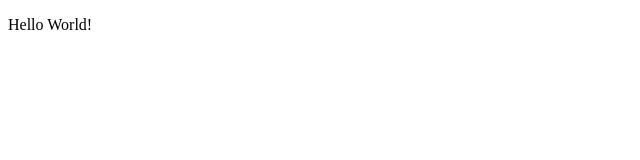
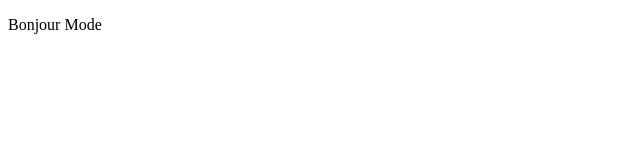
Before and after one commit to KoUrbain/csi3x40_labs, a plain HTML site: page lab01/index.html in a window 1280 px wide. Shown: the full height of the page, 0-640 px from the left. Drawn offline with Linux system fonts and the light colour scheme.

Commit message:
translate to fr

```diff
--- a/lab01/index.html
+++ b/lab01/index.html
@@ -5,6 +5,6 @@
         <title>lab01</title>
     </head>
     <body>
-        <p>Hello World!</p>
+        <p>Bonjour Mode</p>
     </body>
 </html>
```
